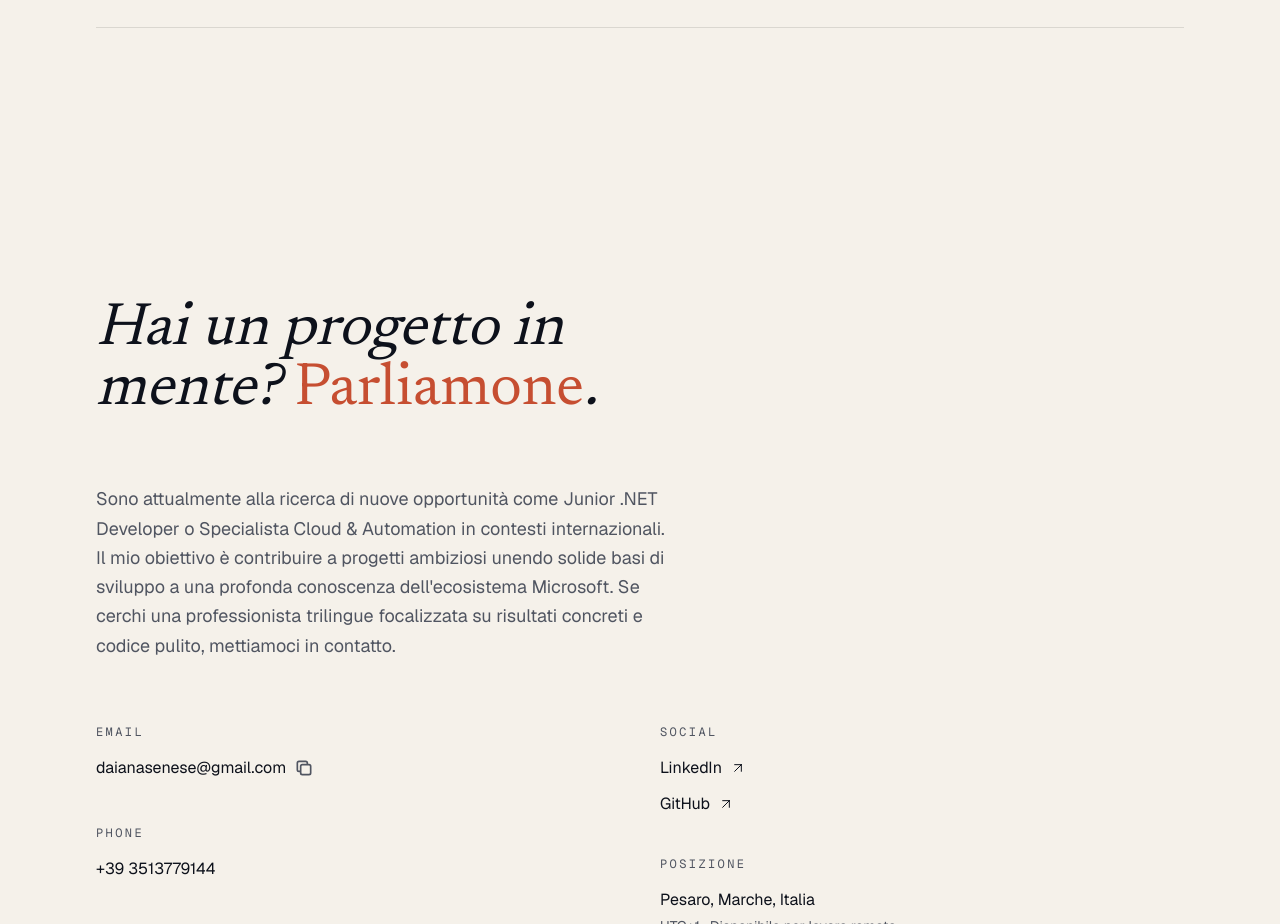
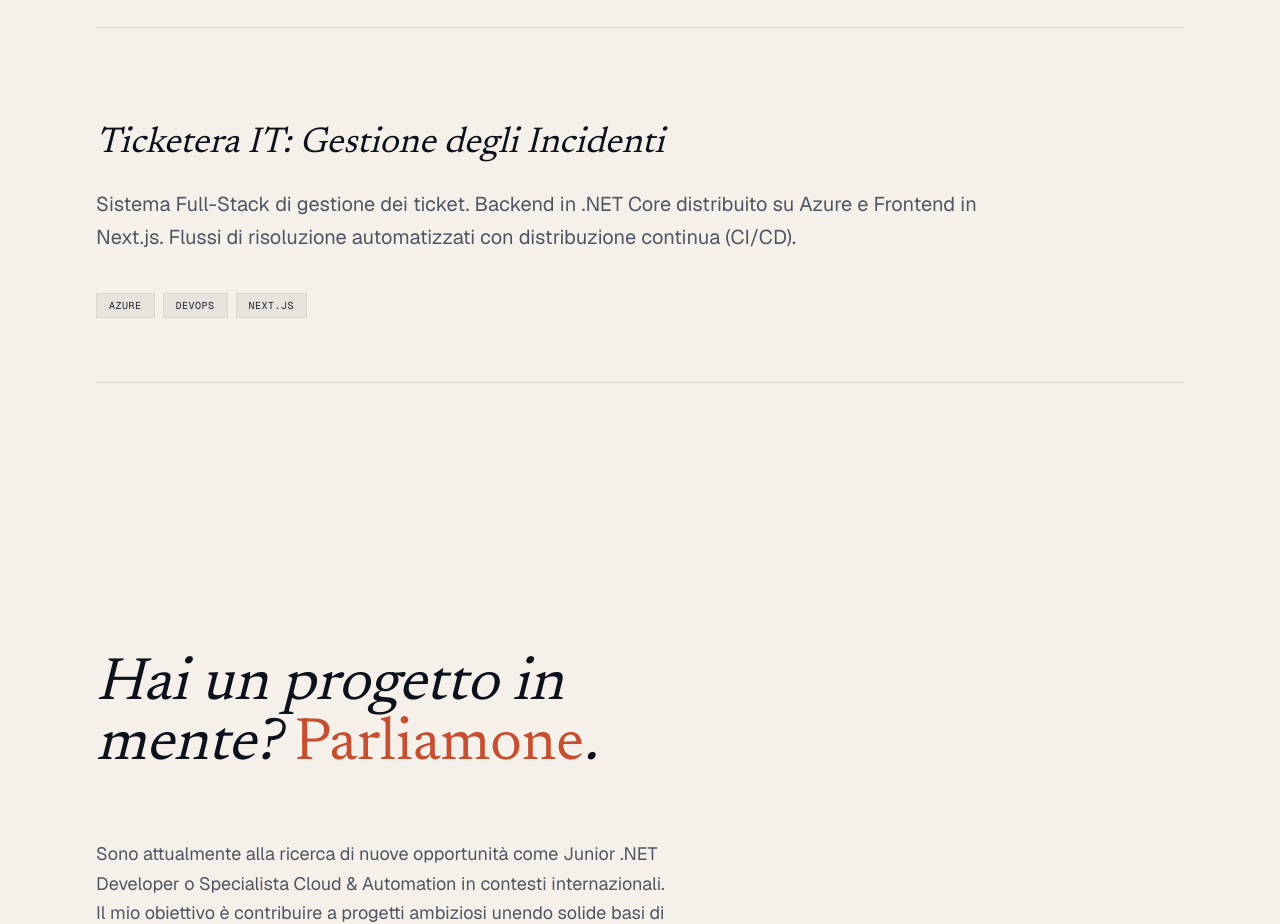
Before and after one commit to misslukkero/Portfoli0, a Next.js app: page / in a window 1280 px wide. Shown: the part 6680-7604 px from the top of the page. Built offline with nearby package versions, Linux system fonts and the light colour scheme.

Commit message:
Add new project 'Ticketera IT: Incident Management System'

```diff
--- a/components/projects.tsx
+++ b/components/projects.tsx
@@ -81,7 +81,21 @@ const projects: Project[] = [
       it: "Ottimizzazione dell'operatività interna attraverso l'automazione di attività amministrative a basso valore aggiunto. Sviluppando soluzioni digitali per la gestione delle richieste che eliminano l'uso della carta, riducono il carico di lavoro manuale e garantiscono un tracciamento preciso e agile di ogni istanza.",
     },
     tags: ["sharepoint", "powerAutomate", "azure", "powerApps"]
-  },
+   },
+  {
+    id: "p6",
+    name: {
+      es: "Ticketera IT: Gestión de Incidencias",
+      en: "Ticketera IT: Incident Management System",
+      it: "Ticketera IT: Gestione degli Incidenti",
+    },
+    description: {
+      es: "Sistema Full-Stack de gestión de tickets. Backend en .NET Core desplegado en Azure y Frontend en Next.js. Automatización de flujos de resolución con despliegue continuo (CI/CD).",
+      en: "Full-Stack ticket management system. .NET Core backend deployed on Azure and Next.js frontend. Automated resolution workflows with continuous deployment (CI/CD).",
+      it: "Sistema Full-Stack di gestione dei ticket. Backend in .NET Core distribuito su Azure e Frontend in Next.js. Flussi di risoluzione automatizzati con distribuzione continua (CI/CD).",
+    },
+    tags: ["azure", "devops", "nextjs"]
+},
 ]
 
 export function Projects() {
```
